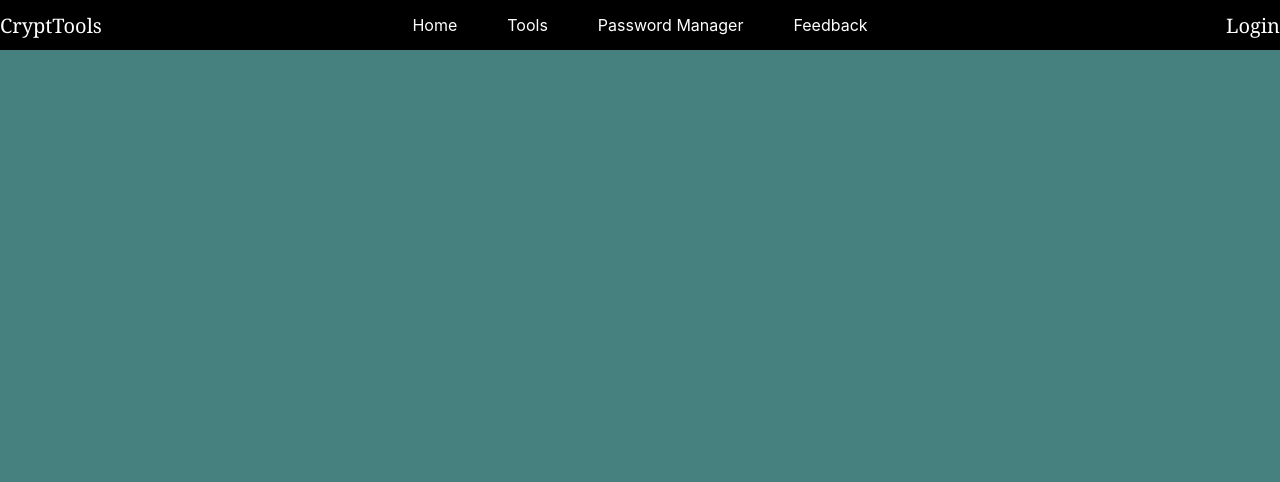
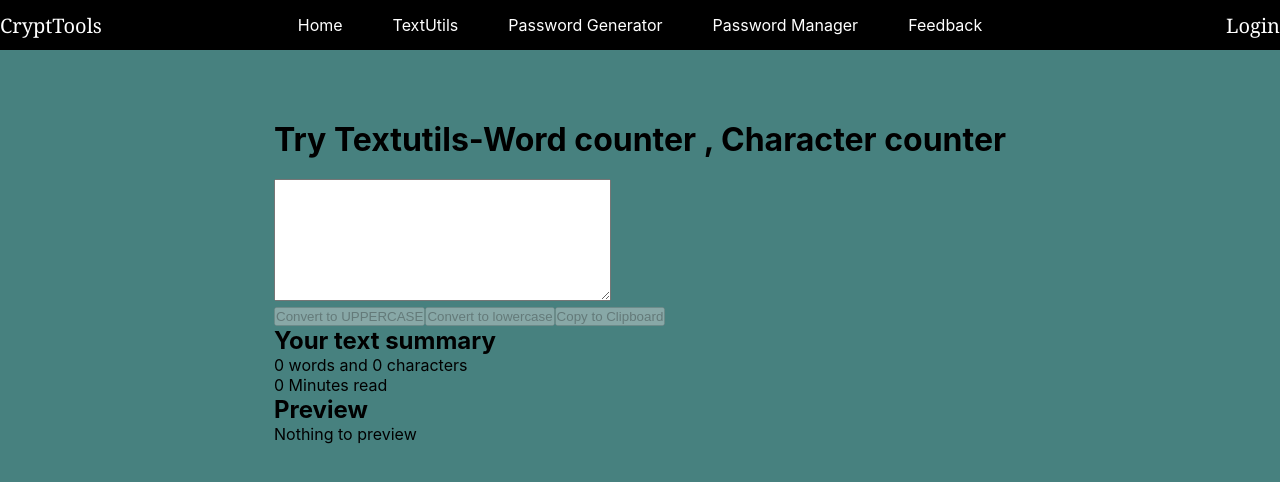
Before and after one commit to GeetaNegi-GN/Cryptography_tools, a React (Create React App) app: page /TextForm in a window 1280 px wide. Shown: the top 482 px of the page. Built offline with nearby package versions, Linux system fonts and the light colour scheme.

Commit message:
TextUtils started

```diff
--- a/src/App.css
+++ b/src/App.css
@@ -78,6 +78,7 @@
 
 h1{
  text-align: center;
+ margin: 20px 0px;
 }
 
 .imgContainer{
@@ -99,3 +100,11 @@
   top: 250px;
   padding-left: 800px;
 }
+
+/* TextUtils*/
+
+.textutil-container{
+  display: grid;
+  justify-content: center;
+
+}
--- a/src/App.js
+++ b/src/App.js
@@ -2,17 +2,42 @@
 import { BrowserRouter, Route, Routes } from "react-router-dom";
 import Home from "./component/Home";
 import Feedback from "./component/Feedback";
-import Tools from "./component/Tools";
 import Header from "./component/Header";
+import TextForm from "./component/TextUtils";
 import PsdManager from "./component/PsdManager";
+import PsdGenerator from "./component/PsdGenerator";
+import Alert from "./component/Alert";
+import { useState } from "react";
 
 function App() {
+  const [alert, setAlert] = useState(null);
+  const showAlert = (message, type) => {
+    setAlert({
+      msg: message,
+      type: type,
+    });
+    setTimeout(() => {
+      setAlert(null);
+    }, 1500);
+  };
   return (
     <BrowserRouter>
       <Header />
+      <Alert alert={alert} />
       <Routes>
         <Route exact path={"/"} element={<Home />} />
-        <Route exact path={"/tools"} element={<Tools />} />
+
+        <Route
+          exact
+          path="/TextForm"
+          element={
+            <TextForm
+              showAlert={showAlert}
+              heading="Try Textutils-Word counter , Character counter"
+            />
+          }
+        />
+        <Route exact path={"/psdGenerator"} element={<PsdGenerator />} />
         <Route exact path={"/psdManager"} element={<PsdManager />} />
         <Route exact path={"/feedback"} element={<Feedback />} />
       </Routes>
--- /dev/null
+++ b/src/component/Alert.js
@@ -0,0 +1,22 @@
+import React from "react";
+
+function Alert(props) {
+  const capitalize = (word) => {
+    const lower = word.toLowerCase();
+    return lower.charAt(0).toUpperCase() + lower.slice(1);
+  };
+  return (
+    <div style={{ height: "50px" }}>
+      {props.alert && (
+        <div
+          className={`alert alert-${props.alert.type} alert-dismissible fade show`}
+          role="alert"
+        >
+          <strong>{capitalize(props.alert.type)}</strong>:{props.alert.msg}
+        </div>
+      )}
+    </div>
+  );
+}
+
+export default Alert;
--- a/src/component/Feedback.js
+++ b/src/component/Feedback.js
@@ -1,7 +1,7 @@
 import React from "react";
 
 const Feedback = () => {
-  return <div></div>;
+  <></>;
 };
 
 export default Feedback;
--- a/src/component/Header.js
+++ b/src/component/Header.js
@@ -1,7 +1,4 @@
 import React from "react";
-import Home from "./Home";
-import Tools from "./Tools";
-import Feedback from "./Feedback";
 
 const Header = () => {
   return (
@@ -13,7 +10,10 @@
             <a href="/">Home</a>
           </li>
           <li>
-            <a href="/tools">Tools</a>
+            <a href="/TextForm">TextUtils</a>
+          </li>
+          <li>
+            <a href="/psdGenerator">Password Generator</a>
           </li>
           <li>
             <a href="/psdManager">Password Manager</a>
--- /dev/null
+++ b/src/component/PsdGenerator.js
@@ -0,0 +1,11 @@
+import React from "react";
+
+const PsdGenerator = () => {
+  return (
+    <div>
+      <h1>tool</h1>
+    </div>
+  );
+};
+
+export default PsdGenerator;
--- /dev/null
+++ b/src/component/TextUtils.js
@@ -0,0 +1,90 @@
+import React, { useState } from "react";
+
+export default function TextForm(props) {
+  const handleUpClick = () => {
+    //console.log("Uppercase was clicked" + text);
+    let newText = text.toUpperCase();
+    setText(newText);
+    props.showAlert("Converted to uppercase", "success");
+  };
+  const handleLoClick = () => {
+    let newText = text.toLowerCase();
+    setText(newText);
+    props.showAlert("Converted to lowercase", "success");
+  };
+  const handleOnChange = (event) => {
+    setText(event.target.value);
+  };
+
+  const handleCopy = () => {
+    //var text = document.getElementById("myBox")
+    //text.select();
+    navigator.clipboard.writeText(text);
+    //document.getSelection().removeAllRanges();
+    props.showAlert("Copied to clipboard", "success");
+  };
+
+  const [text, setText] = useState("");
+
+  return (
+    <>
+      <div className="textutil-container">
+        <div className="tU-container">
+          <h1>{props.heading}</h1>
+          <div className="tU-form">
+            <textarea
+              className="form-control"
+              id="myBox"
+              value={text}
+              onChange={handleOnChange}
+              cols="40"
+              rows="8"
+            ></textarea>
+          </div>
+
+          <button
+            disabled={text.length === 0}
+            className="btn btn-primary mx-1 my-1"
+            onClick={handleUpClick}
+          >
+            Convert to UPPERCASE
+          </button>
+          <button
+            disabled={text.length === 0}
+            className="btn btn-primary mx-1 my-1 "
+            onClick={handleLoClick}
+          >
+            Convert to lowercase
+          </button>
+          <button
+            disabled={text.length === 0}
+            className="btn btn-primary mx-1 my-1 "
+            onClick={handleCopy}
+          >
+            Copy to Clipboard
+          </button>
+        </div>
+        <div className="container my-3">
+          <h2>Your text summary</h2>
+          <p>
+            {
+              text.split(/\s+/).filter((element) => {
+                return element.length !== 0;
+              }).length
+            }{" "}
+            words and {text.length} characters
+          </p>
+          <p>
+            {0.008 *
+              text.split(" ").filter((element) => {
+                return element.length !== 0;
+              }).length}{" "}
+            Minutes read
+          </p>
+          <h2>Preview</h2>
+          <p>{text.length > 0 ? text : "Nothing to preview"}</p>
+        </div>
+      </div>
+    </>
+  );
+}
--- a/src/component/Tools.js
+++ /dev/null
@@ -1,13 +0,0 @@
-import React from "react";
-import "../pages/Style.css";
-import { Link } from "react-router-dom";
-
-const Tools = () => {
-  return (
-    <>
-      <h1>Tools</h1>
-    </>
-  );
-};
-
-export default Tools;
```
